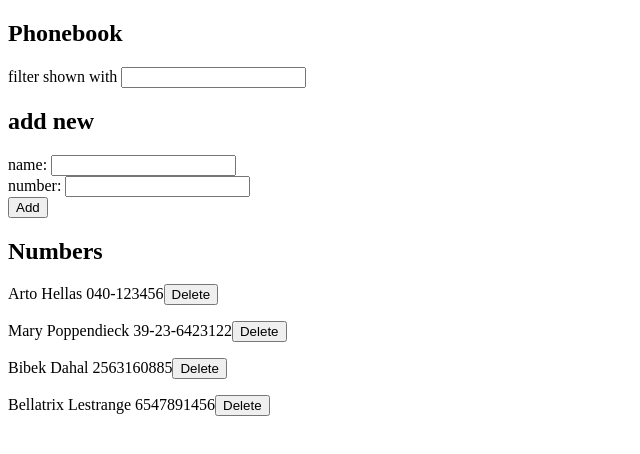
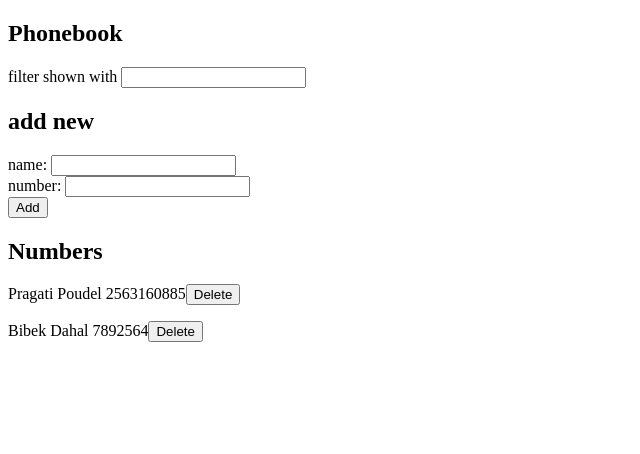
Before and after one commit to pragatipoudel/Full-stack-open-PART2, a React (Create React App) app in the folder part2-exercise-2.6/: page / in a window 1280 px wide. Shown: the top 454 px of the page, without its empty margins (0-640 px from the left). Built offline with nearby package versions, Linux system fonts and the light colour scheme; data requests are answered from the project's data file.

Commit message:
Add Part 2-18

```diff
--- a/part2-exercise-2.6/db.json
+++ b/part2-exercise-2.6/db.json
@@ -1,24 +1,14 @@
 {
   "persons": [
     {
-      "name": "Arto Hellas",
-      "number": "040-123456",
-      "id": 1
-    },
-    {
-      "name": "Mary Poppendieck",
-      "number": "39-23-6423122",
-      "id": 4
+      "name": "Pragati Poudel",
+      "number": "2563160885",
+      "id": "Pragati Poudel"
     },
     {
       "name": "Bibek Dahal",
-      "number": "2563160885",
-      "id": 6
-    },
-    {
-      "name": "Bellatrix Lestrange",
-      "number": "6547891456",
-      "id": 7
+      "number": "7892564",
+      "id": "Bibek Dahal"
     }
   ]
 }
--- a/part2-exercise-2.6/src/App.js
+++ b/part2-exercise-2.6/src/App.js
@@ -21,14 +21,27 @@ const App = () => {
 
   const addName = (event) => {
     event.preventDefault()
-    if (persons.some(o => o.name === newName)) {
-      window.alert(`${newName} is already added to phonebook`)
+
+    const person = persons.find(p => p.name === newName);
+    if (person) {
+      if (window.confirm(`${newName} is already added to the phonebook. Do you want to replace the number?`)) {
+        const neObject = {name: newName, number: newNumber, id: newName }
+        noteService
+          .update(newName, neObject)
+          .then(response => {
+            setPersons(persons.map(person => person.id !== newName ? person: neObject))
+            setNewName('')
+            setNewNumber('')
+          })
+      }
       return
     }
 
+
     const nameObject = {
       name: newName,
-      number: newNumber
+      number: newNumber,
+      id: newName
     }
     noteService
       .create(nameObject)
```
